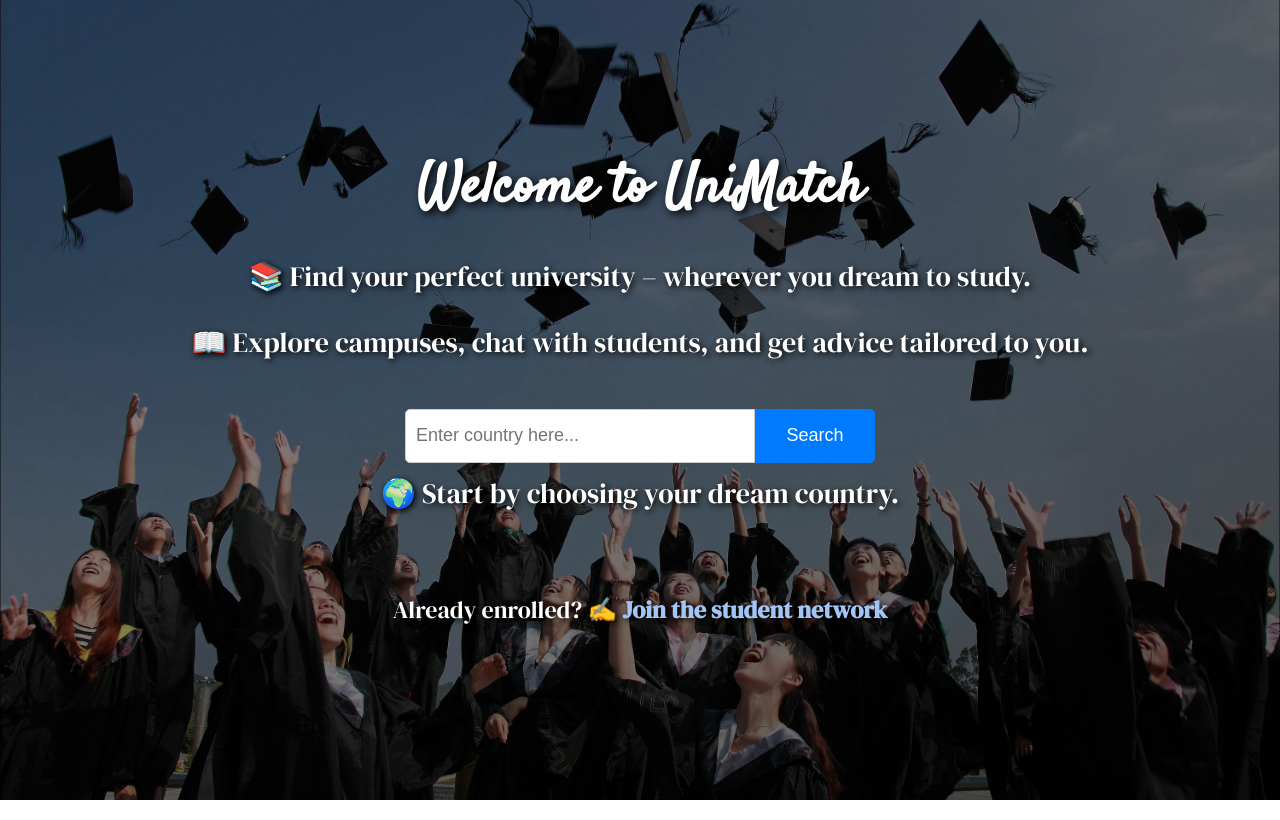
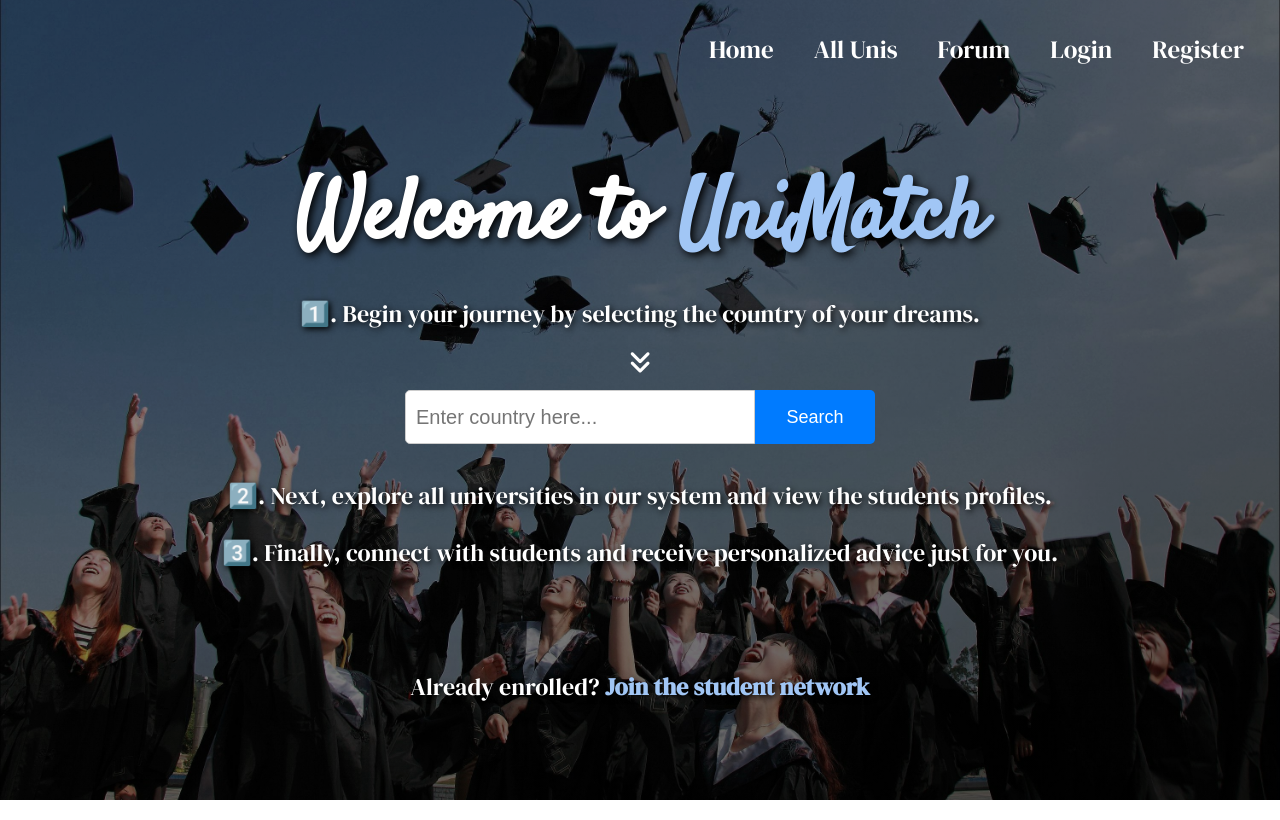
Before and after one commit to annasarabasheva/Personal-Project-with-Django, a Django app: page / in a window 1280 px wide. Run offline with Django 4.2, Linux system fonts and the light colour scheme.

Commit message:
Change styling of home page

```diff
--- a/static/css/common/home.css
+++ b/static/css/common/home.css
@@ -31,15 +31,20 @@
 }
 
 .home h1 {
-    font-size: 55px;
-    margin-bottom: 0.5em;
+    font-size: 85px;
+    margin-bottom: 0.2em;
     text-shadow: 3px 3px 8px rgba(0, 0, 0, 1.5);
     font-family: "Satisfy", cursive;
+    margin-top: 1em;
 }
-
-
+.home h1 span {
+    color: #a1c6f5;
+}
+.home p:first-of-type {
+    margin-bottom: 0.8em;
+}
 .home p {
-    font-size: 28px;
+    font-size: 24px;
     margin-bottom: 1em;
     text-shadow: 2px 2px 6px rgba(0, 0, 0, 1.5);
 }
@@ -48,14 +53,15 @@
     display: flex;
     align-items: center;
     justify-content: center;
-    margin: 20px 0;
+    margin-bottom: 2.2em;
+    margin-top: 1em;
 }
 
 .search-input {
     width: 350px;
     height: 54px;
     padding: 10px;
-    font-size: 18px;
+    font-size: 20px;
     border: 1px solid #ccc;
     border-radius: 5px 0 0 5px;
     outline: none;
@@ -87,27 +93,9 @@
 }
 
 
-@keyframes bounce {
-    0%, 20%, 50%, 80%, 100% {
-        transform: translateY(0);
-    }
-    40% {
-        transform: translateY(-10px);
-    }
-    60% {
-        transform: translateY(-5px);
-    }
-}
-
-.moving {
-    animation: bounce 5s ease infinite;
-    font-size: 24px;
-}
-
-
 .first-step p:last-of-type {
     font-size: 24px;
-    margin-top: 3em;
+    margin-top: 4.2em;
 }
 
 .first-step p:last-of-type a {
@@ -118,5 +106,40 @@
 
 .first-step p:last-of-type a:hover {
     color: #719ede;
-    text-decoration: underline;
+
 }
+
+.home-navigation {
+    position: absolute;
+    top: 0.5em;
+    right: 1em;
+
+}
+
+.home-navigation ul {
+    display: flex;
+    list-style: none;
+}
+
+
+.home-navigation li {
+    margin-top: 1.5em;
+}
+
+
+.home-navigation ul a {
+    color: white;
+    font-size: 25px;
+    text-decoration: none;
+    padding: 10px 20px;
+    border-radius: 5px;
+    transition: background-color 0.3s ease;
+}
+
+.home-navigation ul a:hover {
+    background-color: #245eb0;
+}
+
+i {
+    font-size: 25px;
+}
--- a/templates/common/home-page.html
+++ b/templates/common/home-page.html
@@ -5,17 +5,49 @@
 
 {% block content %}
 <div class="home">
-    <h1>Welcome to UniMatch</h1>
-    <p>📚 Find your perfect university – wherever you dream to study.</p>
-    <p>📖 Explore campuses, chat with students, and get advice tailored to you.</p>
+
+    <div class="home-navigation">
+        <!-- Navigation Menu -->
+        <ul>
+            <!-- Always Visible -->
+            <li><a href="{% url 'home' %}">Home</a></li>
+            <li><a href="{% url 'all-unis' %}">All Unis</a></li>
+            <li><a href="{% url 'forum-home' %}">Forum</a></li>
+
+            {% if user.is_authenticated %}
+                <!-- Visible to logged-in users -->
+                <li><a href="{% url 'profile-details' %}">My Profile</a></li>
+
+               {% if user.profile.is_student %}
+                    {% if user.profile.student %}
+                        <li><a href="{% url 'student-detail' user.profile.student.id %}">My Student Profile</a></li>
+                    {% endif %}
+               {% endif %}
+
+                <!-- Logout -->
+                <li><a href="{% url 'logout' %}">Logout</a></li>
+            {% else %}
+                <!-- Visible to guests -->
+                <li><a href="{% url 'login' %}">Login</a></li>
+                <li><a href="{% url 'register' %}">Register</a></li>
+            {% endif %}
+        </ul>
+    </div>
+
+    <h1>Welcome to <span>UniMatch</span></h1>
+    <p>1️⃣. Begin your journey by selecting the country of your dreams.</p>
+    <i class="fa-solid fa-angles-down"></i>
+    <!-- Search Bar -->
+    <form method="get" action="{% url 'catalog' %}" class="search-form">
+        <input type="text" name="query" placeholder="Enter country here..." class="search-input">
+        <button type="submit" class="search-button">Search</button>
+    </form>
+
+    <p>2️⃣. Next, explore all universities in our system and view the students profiles.</p>
     <div class="first-step">
-        <!-- Search Bar -->
-        <form method="get" action="{% url 'catalog' %}" class="search-form">
-            <input type="text" name="query" placeholder="Enter country here..." class="search-input">
-            <button type="submit" class="search-button">Search</button>
-        </form>
-        <p class="moving">🌍 Start by choosing your dream country.</p>
-        <p>Already enrolled? ✍️ <a href="{% url 'register' %}">Join the student network</a></p>
+
+        <p>3️⃣. Finally, connect with students and receive personalized advice just for you.</p>
+        <p>Already enrolled? <a href="{% url 'register' %}">Join the student network</a></p>
     </div>
 </div>
 {% endblock %}
```
